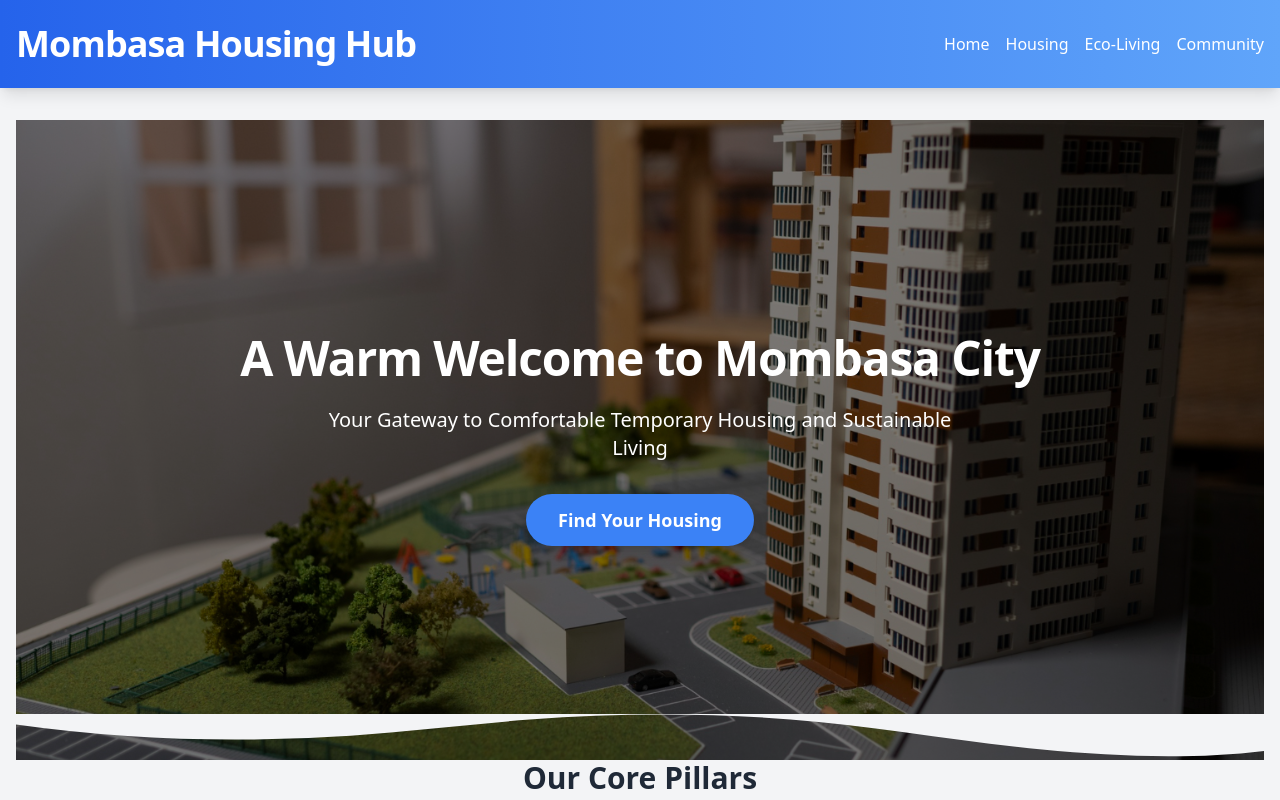
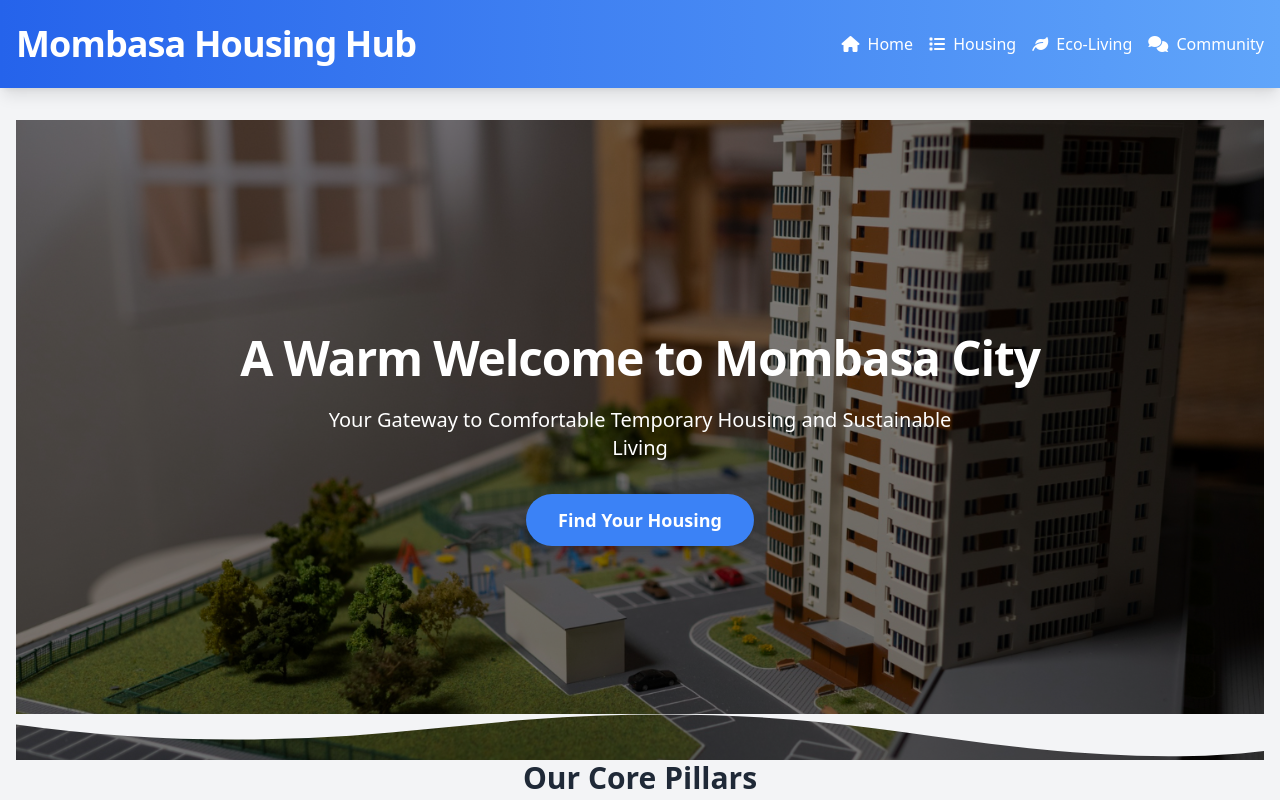
Before and after one commit to fnabwire/mombasa_housing_hub, a plain HTML site: page index.html in a window 1280 px wide. Shown: the top 800 px of the page. Drawn offline with nearby package versions, Linux system fonts and the light colour scheme.

Commit message:
navchanges

```diff
--- a/index.html
+++ b/index.html
@@ -79,10 +79,10 @@
             <h1 class="text-3xl md:text-4xl font-bold tracking-tight">Mombasa Housing Hub</h1>
             <nav>
                 <ul class="flex space-x-4">
-                    <li><a href="index.html" class="hover:text-blue-200">Home</a></li>
-                    <li><a href="listings.html" class="hover:text-blue-200">Housing</a></li>
-                    <li><a href="ecoliving.html" class="hover:text-blue-200">Eco-Living</a></li>
-                    <li><a href="community.html" class="hover:text-blue-200">Community</a></li>
+                    <li><a href="index.html" class="hover:text-indigo-200"><i class="fas fa-home mr-1"></i> Home</a></li>
+                    <li><a href="listings.html" class="hover:text-indigo-200"><i class="fas fa-list mr-1"></i> Housing</a></li>
+                    <li><a href="ecoliving.html" class="hover:text-indigo-200"><i class="fas fa-leaf mr-1"></i> Eco-Living</a></li>
+                    <li><a href="community.html" class="hover:text-indigo-200"><i class="fas fa-comments mr-1"></i> Community</a></li>
                 </ul>
             </nav>
         </div>
```
